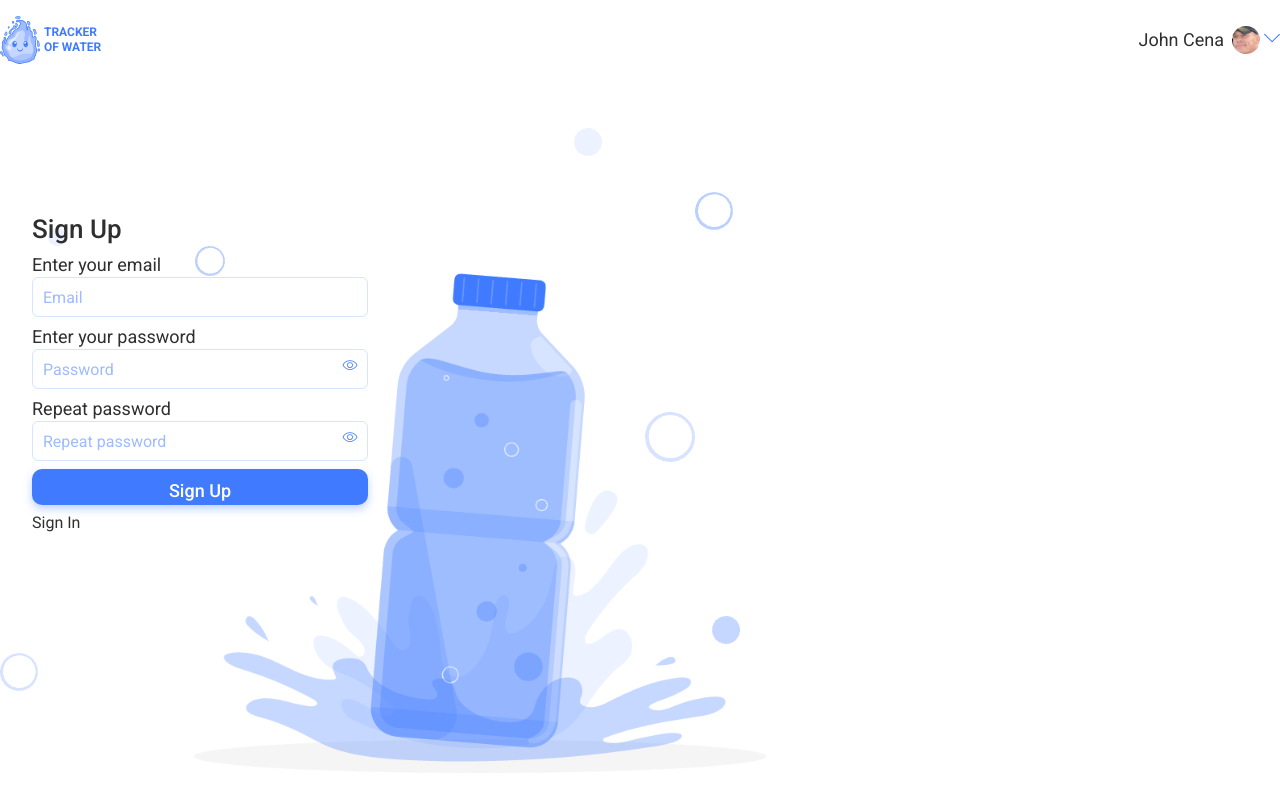
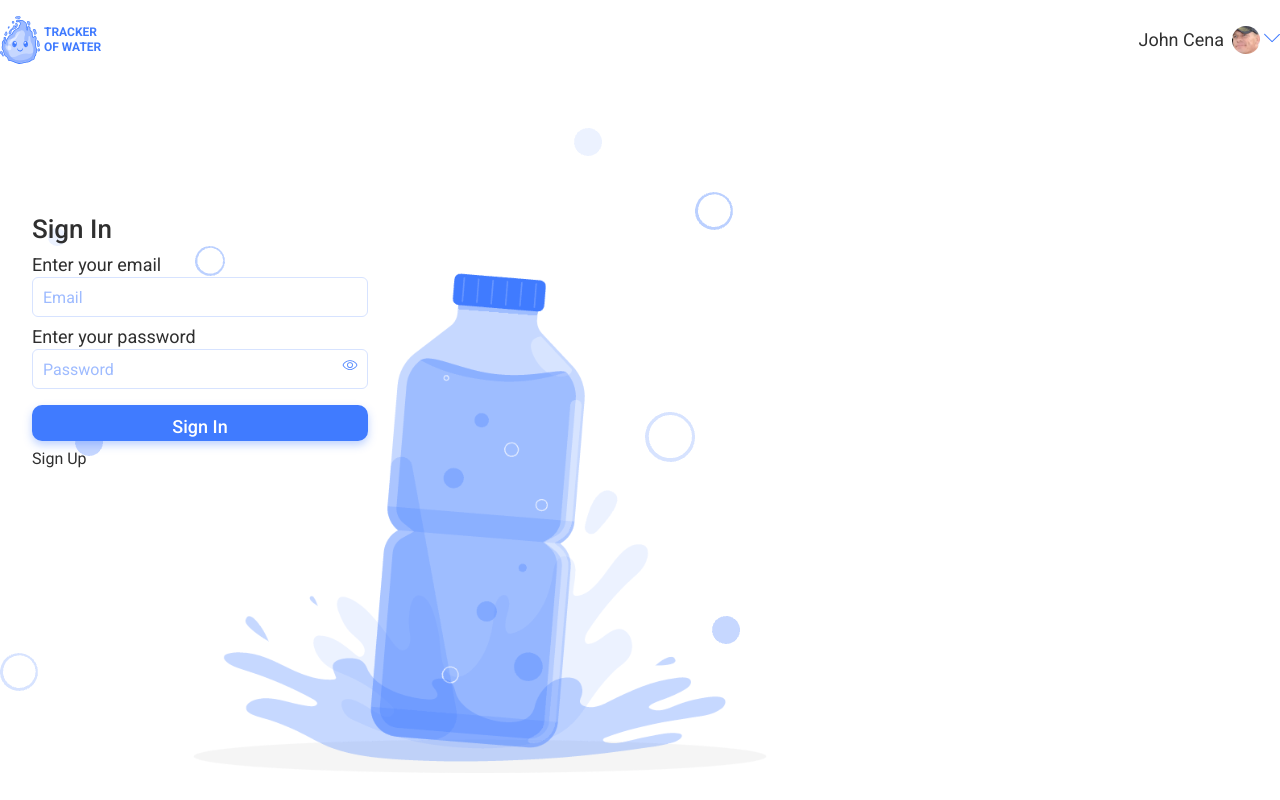
Before and after one commit to Iryna1511/project-06-front, a React (Vite) app: page /signin in a window 1280 px wide. Built offline with nearby package versions, Linux system fonts and the light colour scheme.

Commit message:
addSomelogicToRegistrLogin

```diff
--- a/src/components/AuthForm/AuthForm.jsx
+++ b/src/components/AuthForm/AuthForm.jsx
@@ -1,5 +1,5 @@
 import { useDispatch } from "react-redux";
-import React, { useState } from "react";
+import React, { useEffect, useState } from "react";
 import { useId } from "react";
 import * as yup from "yup";
 import { Formik, Form, Field, ErrorMessage } from "formik";
@@ -9,6 +9,7 @@ import { PiEyeSlash } from "react-icons/pi";
 
 import css from "./AuthForm.module.css";
 import { login, register } from "../../redux/auth/operations.js";
+import { Link, useLocation, useNavigate } from "react-router-dom";
 //<PiEyeLight />
 // <PiEyeSlash />
 
@@ -25,7 +26,8 @@ const signUpValidationSchema = yup.object().shape({
 
 const AuthForm = () => {
   const dispatch = useDispatch();
-
+  const location = useLocation();
+  const navigate = useNavigate();
   const [showPassword, setShowPassword] = useState(false);
   const [action, setAction] = useState("Sign Up");
   const emailFieldId = useId();
@@ -34,43 +36,46 @@ const AuthForm = () => {
 
   const initialValues = { email: "", password: "", repeatPassword: "" };
 
-  // const handleSubmit = (values, actions) => {
-  //   const { repeatPassword, ...loginValues } = values;
+  const handleClickAction = () => {
+    setAction((prevAction) =>
+      prevAction === "Sign In" ? "Sign Up" : "Sign In"
+    );
+  };
 
-  //   switch (action) {
-  //     case "Sign Up":
-  //       dispatch(register(loginValues))
-  //         .unwrap()
-  //         .catch(alert("Registration error!"));
-  //       break;
-  //     case "Sign In":
-  //       dispatch(login(loginValues));
-  //       break;
-  //     default:
-  //       break;
-  //   }
+  useEffect(() => {
+    if (location.pathname === "/signin") {
+      setAction("Sign In");
+    } else if (location.pathname === "/signup") {
+      setAction("Sign Up");
+    }
+  }, [location.pathname]);
 
-  //   actions.resetForm();
-  // };
-
-  const handleSubmit = async (values, actions) => {
+  const handleSubmit = (values, actions) => {
     const { repeatPassword, ...loginValues } = values;
 
-    try {
     switch (action) {
       case "Sign Up":
-          await dispatch(register(loginValues)).unwrap();
+        dispatch(register(loginValues))
+          .unwrap()
+          .then(() => {
+            alert("Registration successful!");
+            navigate("/"); // Redirect to
+          })
+          .catch(alert("Registration error!"));
         break;
       case "Sign In":
-          await dispatch(login(loginValues)).unwrap();
+        dispatch(login(loginValues))
+          .unwrap()
+          .then(() => {
+            alert("Login successful!");
+            navigate("/"); // Redirect to home but doesnt redirect
+          });
         break;
       default:
         break;
     }
+
     actions.resetForm();
-    } catch (error) {
-      setErrorMessage(error); // Встановлюємо повідомлення про помилку
-    }
   };
 
   return (
@@ -200,13 +205,25 @@ const AuthForm = () => {
                   <button className={css.btn} type='submit'>
                     {action}
                   </button>
-                  <div
+
+                  <nav>
+                    <Link
+                      to={action === "Sign In" ? "/signup" : "/signin"}
+                      className={css.link}
+                      onClick={() =>
+                        setAction(action === "Sign In" ? "Sign Up" : "Sign In")
+                      }
+                    >
+                      {action === "Sign In" ? "Sign Up" : "Sign In"}
+                    </Link>
+                  </nav>
+                  {/* <div
                     onClick={() =>
                       setAction(action === "Sign In" ? "Sign Up" : "Sign In")
                     }
                   >
                     {action === "Sign Up" ? "Sign In" : "Sign Up"}
-                  </div>
+                  </div> */}
                 </Form>
               )}
             </Formik>
--- a/src/redux/auth/authSlice.js
+++ b/src/redux/auth/authSlice.js
@@ -16,19 +16,16 @@ const authSlice = createSlice({
   extraReducers: (builder) => {
     builder
       .addCase(register.pending, (state) => {
-        console.log("Register pending...");
         state.isLoading = true;
         state.error = null;
       })
       .addCase(register.fulfilled, (state, action) => {
-        console.log("Register fulfilled...", action.payload);
         state.user = action.payload;
         state.token = action.payload.token;
         state.isLoading = false;
         state.isLoggedIn = true;
       })
       .addCase(register.rejected, (state, action) => {
-        console.log("Register rejected...", action.payload);
         state.isLoading = false;
         state.error = action.payload || "Registration error!";
       })
@@ -37,7 +34,10 @@ const authSlice = createSlice({
         state.error = null;
       })
       .addCase(login.fulfilled, (state, action) => {
-        state.user = action.payload.user;
+        if (action.payload?.user) {
+          state.user = action.payload.user;
+        }
+        // state.user = action.payload.user.password;
         state.token = action.payload.token;
         state.isLoading = false;
         state.isLoggedIn = true;
--- a/src/redux/auth/operations.js
+++ b/src/redux/auth/operations.js
@@ -27,7 +27,7 @@ export const register = createAsyncThunk(
 export const login = createAsyncThunk("/auth/login", async (user, thunkAPI) => {
   try {
     const response = await axios.post("/auth/login", user);
-    console.log(response);
+    console.log(response.data);
     setAuthHeader(response.data.token);
     return response.data;
   } catch (error) {
```
Lines whose indentation alone changed are shown as unchanged.
